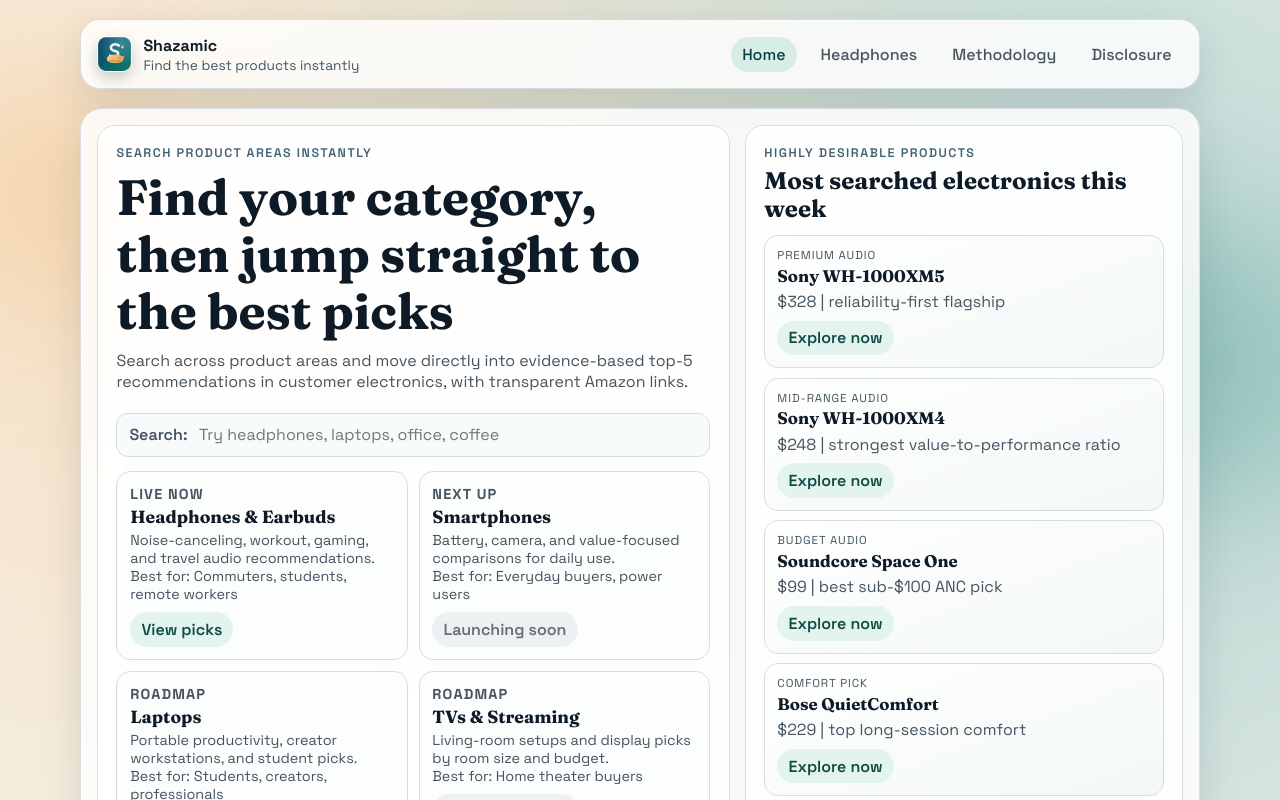
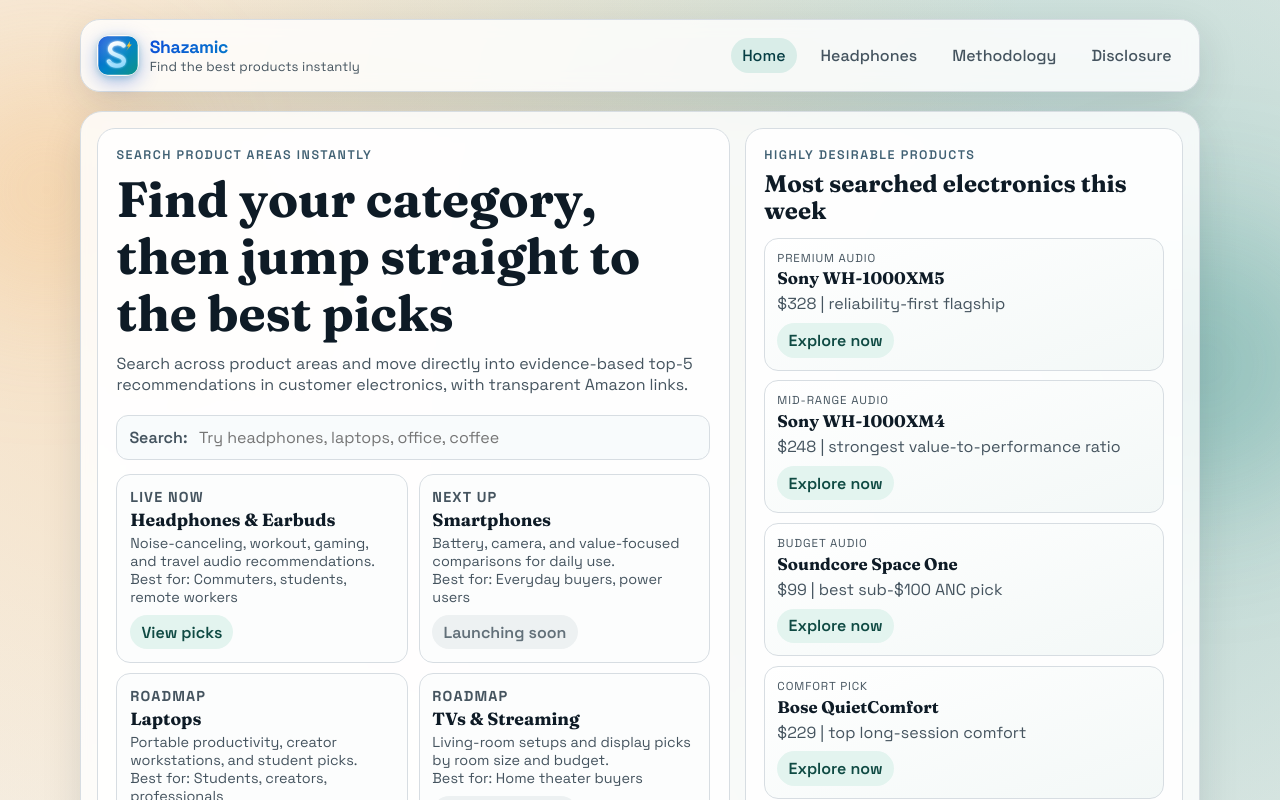
Before and after one commit to jasobrien/shazamic, a React (Vite) app: page / in a window 1280 px wide. Shown: the top 800 px of the page. Built offline with nearby package versions, Linux system fonts and the light colour scheme.

Commit message:
new logo

```diff
--- a/src/styles.css
+++ b/src/styles.css
@@ -79,22 +79,29 @@
 }
 
 .brand-logo {
-  width: 2.2rem;
-  height: 2.2rem;
-  border-radius: 10px;
+  width: 2.6rem;
+  height: 2.6rem;
+  border-radius: 13px;
   display: block;
-  box-shadow: 0 6px 14px rgba(10, 40, 52, 0.22);
+  box-shadow: 0 6px 20px rgba(13, 78, 216, 0.35), 0 2px 6px rgba(13, 148, 136, 0.25);
 }
 
 .brand-name {
   margin: 0;
-  font-weight: 700;
+  font-weight: 800;
+  font-size: 1.1rem;
+  letter-spacing: -0.02em;
+  background: linear-gradient(125deg, #0d4ed8 0%, #0284c7 55%, #0d9488 100%);
+  -webkit-background-clip: text;
+  -webkit-text-fill-color: transparent;
+  background-clip: text;
 }
 
 .brand-subtitle {
   margin: 0;
   color: var(--muted);
-  font-size: 0.86rem;
+  font-size: 0.82rem;
+  letter-spacing: 0.01em;
 }
 
 .main-nav {
```
Also changed, not shown: public/shazamic-logo.svg.
